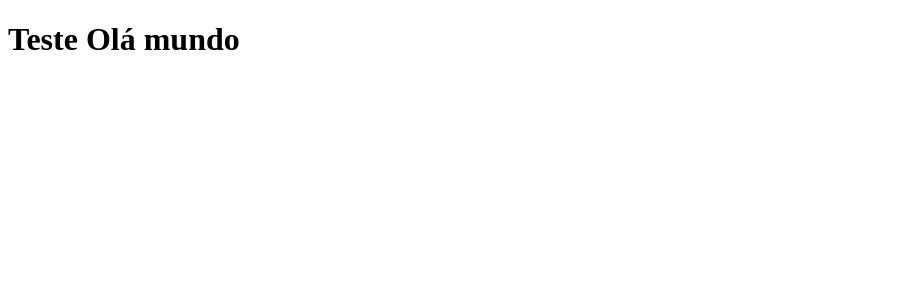
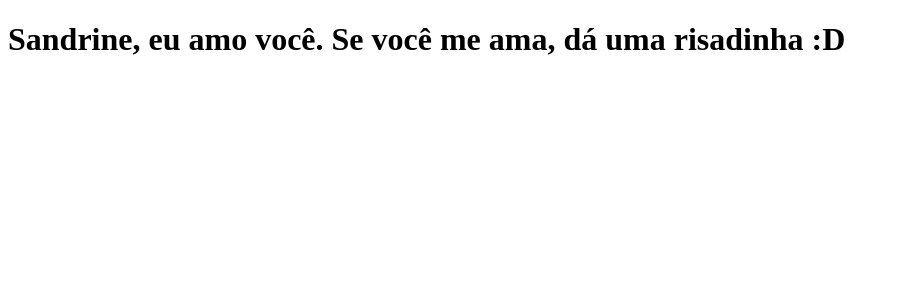
Before and after one commit to kevynhb/clone-tabnews, a Next.js app: page / in a window 1280 px wide. Shown: the top 300 px of the page, without its empty margins (0-899 px from the left). Built offline with nearby package versions, Linux system fonts and the light colour scheme.

Commit message:
add .gitignore

```diff
--- a/pages/index.js
+++ b/pages/index.js
@@ -4,7 +4,7 @@
 
 // Home com H maiusculo é convenção do React para componentes
 function Home() {
-    return <h1>Teste Olá mundo</h1>
+    return <h1>Sandrine, eu amo você. Se você me ama, dá uma risadinha :D </h1>
 }
 
 // Default para mostrar ao next.js que esse é o arquivo padrão para redenrizar a página, a partir dele pode-se chamar outros componentes pelo export
```
Also changed, not shown: 1 other file (tests, documents, lock files or other folders).
